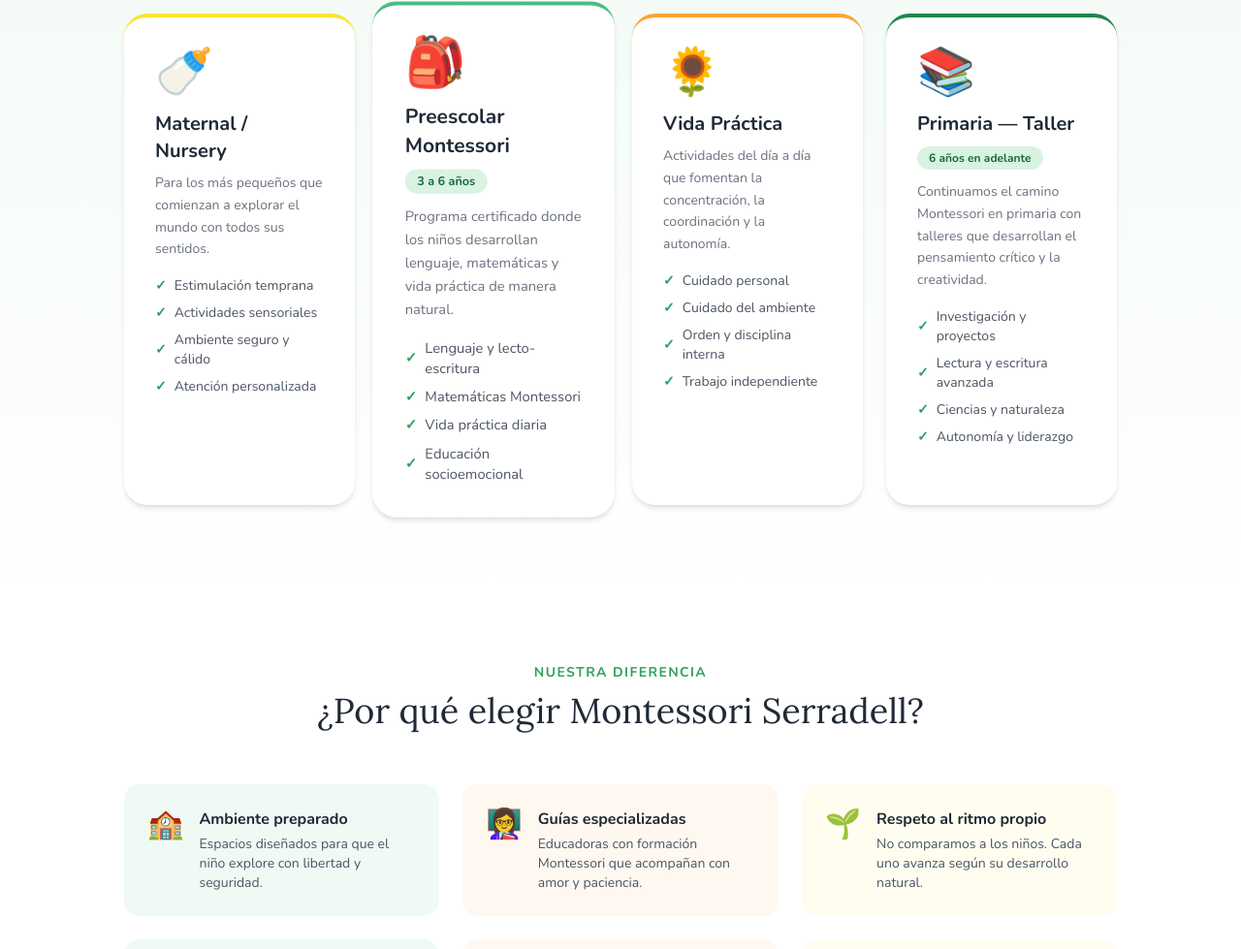
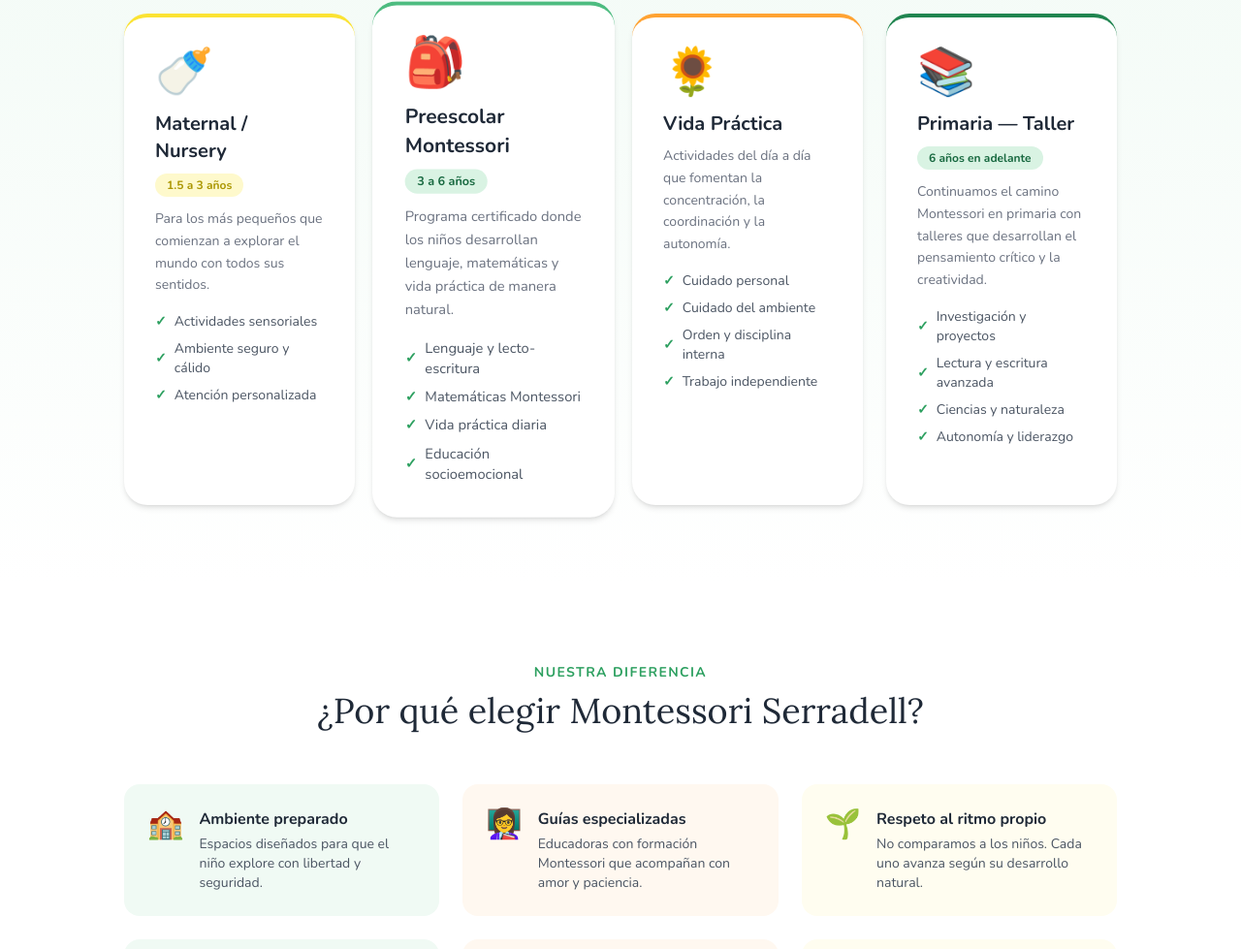
Before and after one commit to hvt6421/montessoriserradell, a plain HTML site: page index.html in a window 1280 px wide. Shown: the part 1542-2521 px from the top of the page at 97% size. Drawn offline with nearby package versions, Linux system fonts and the light colour scheme.

Commit message:
Maternal: add age range badge 1.5-3 años, remove estimación temprana bullet

```diff
--- a/index.html
+++ b/index.html
@@ -158,9 +158,9 @@
         <div class="bg-white rounded-3xl shadow-md p-8 card-hover border-t-4 border-amarillo-400">
           <div class="text-5xl mb-4">🍼</div>
           <h3 class="text-xl font-bold text-gray-800 mb-2">Maternal / Nursery</h3>
+          <span class="inline-block bg-amarillo-100 text-amarillo-700 text-xs font-bold px-3 py-1 rounded-full mb-3">1.5 a 3 años</span>
           <p class="text-gray-500 text-sm mb-4 leading-relaxed">Para los más pequeños que comienzan a explorar el mundo con todos sus sentidos.</p>
           <ul class="text-sm text-gray-600 space-y-2">
-            <li class="flex items-center gap-2"><span class="text-verde-500 font-bold">✓</span> Estimulación temprana</li>
             <li class="flex items-center gap-2"><span class="text-verde-500 font-bold">✓</span> Actividades sensoriales</li>
             <li class="flex items-center gap-2"><span class="text-verde-500 font-bold">✓</span> Ambiente seguro y cálido</li>
             <li class="flex items-center gap-2"><span class="text-verde-500 font-bold">✓</span> Atención personalizada</li>
```
